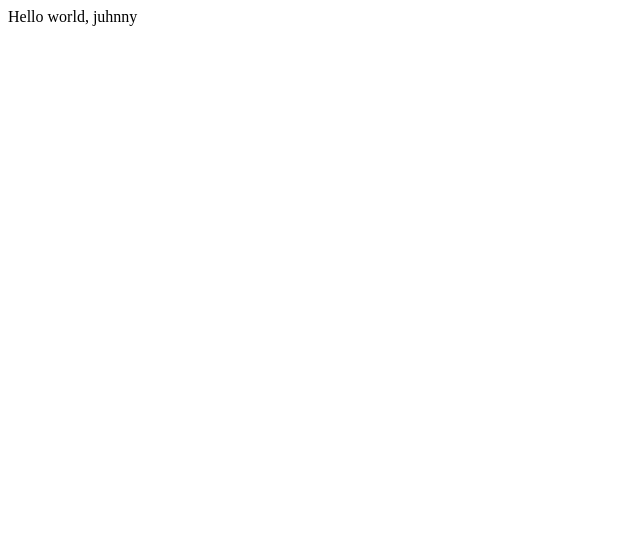
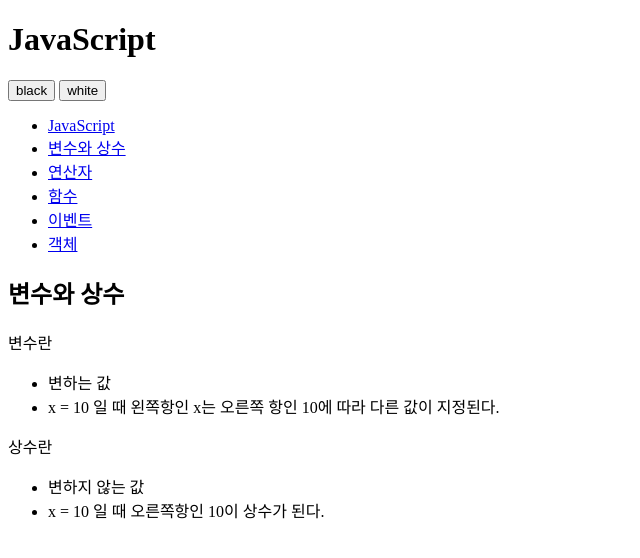
Before and after one commit to juhnny/opentutorials-juhnny, a plain HTML site: page index.html in a window 1280 px wide. Shown: the whole page, without its empty margins (0-640 px from the left). Drawn offline with Linux system fonts and the light colour scheme.

Commit message:
change index.html

```diff
--- a/index.html
+++ b/index.html
@@ -1,24 +1,53 @@
 <!DOCTYPE html>
-<html lang="en">
+<html>
     <head>
         <meta charset="utf-8" />
-
-        <!-- Always force latest IE rendering engine (even in intranet) & Chrome Frame
-        Remove this if you use the .htaccess -->
-        <meta http-equiv="X-UA-Compatible" content="IE=edge,chrome=1" />
-
-        <title>index</title>
-        <meta name="description" content="" />
-        <meta name="author" content="egoing" />
-
-        <meta name="viewport" content="width=device-width; initial-scale=1.0" />
-
-        <!-- Replace favicon.ico & apple-touch-icon.png in the root of your domain and delete these references -->
-        <link rel="shortcut icon" href="/favicon.ico" />
-        <link rel="apple-touch-icon" href="/apple-touch-icon.png" />
     </head>
 
-    <body>
-        Hello world, juhnny
+    <body id="body">
+        <div>
+            <header>
+                <h1>JavaScript</h1>
+            </header>
+            <div id="toolbar">
+                <input type="button" value="black" />
+                <input type="button" value="white" />
+            </div>
+            <nav>
+                <ul>
+                    <li><a href="http://opentutorials.org/course/49/17">JavaScript</a></li>
+                    <li><a href="http://opentutorials.org/course/49/16">변수와 상수</a></li>
+                    <li><a href="http://opentutorials.org/course/49/18">연산자</a></li>
+                    <li><a href="http://opentutorials.org/course/49/19">함수</a></li>
+                    <li><a href="http://opentutorials.org/course/49/20">이벤트</a></li>
+                    <li><a href="http://opentutorials.org/course/49/21">객체</a></li>
+                </ul>
+            </nav>
+            <article>
+                <h2>변수와 상수</h2>
+                <div>
+                    <p>변수란</p>
+                    <ul>
+                        <li>
+                            변하는 값
+                        </li>
+                        <li>
+                            x = 10 일 때 왼쪽항인 x는 오른쪽 항인 10에 따라 다른 값이 지정된다.
+                        </li>
+                    </ul>
+                    <p>
+                        상수란
+                    </p>
+                    <ul>
+                        <li>
+                            변하지 않는 값
+                        </li>
+                        <li>
+                            x = 10 일 때 오른쪽항인 10이 상수가 된다.
+                        </li>
+                    </ul>
+                </div>
+            </article>
+        </div>
     </body>
 </html>
```
